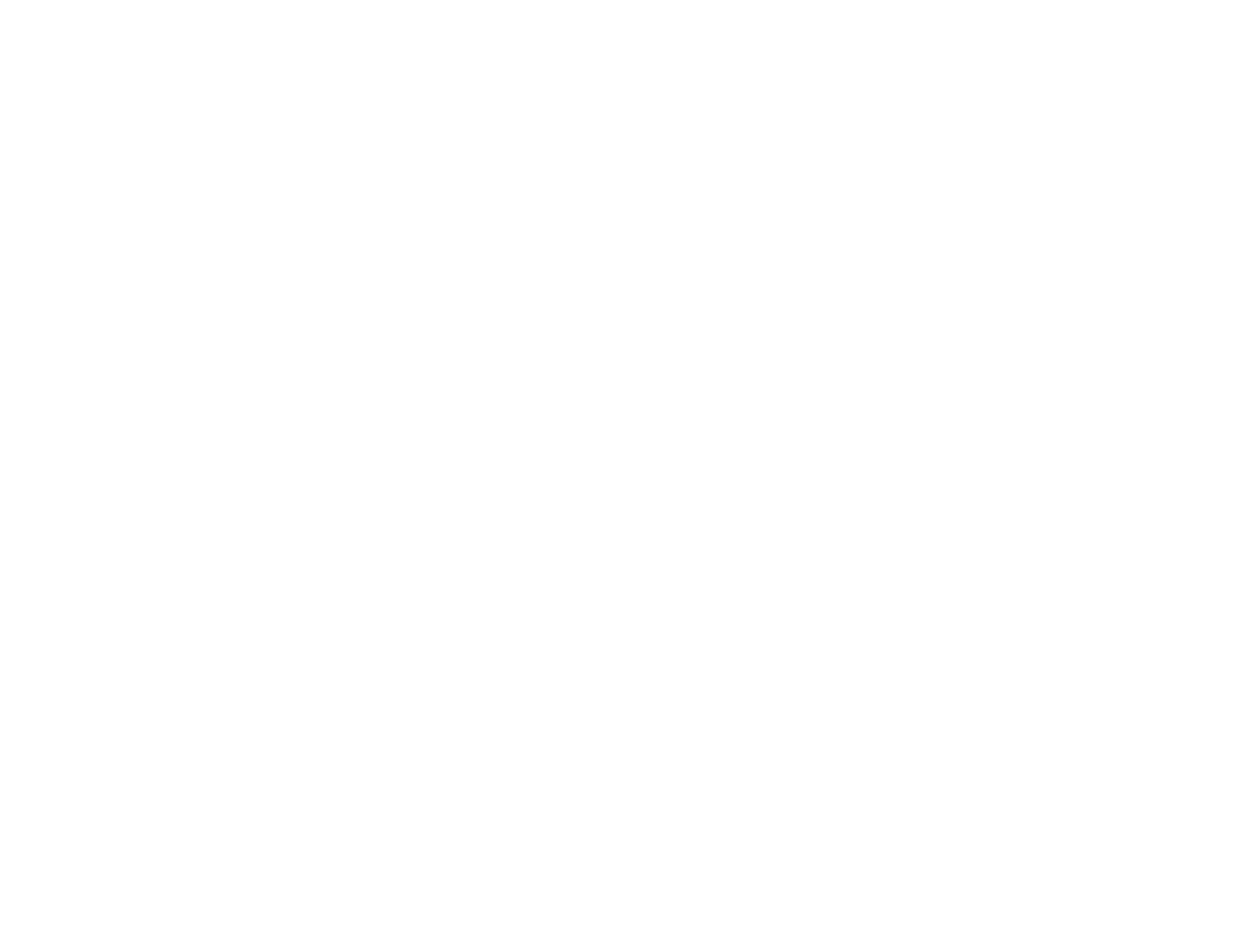
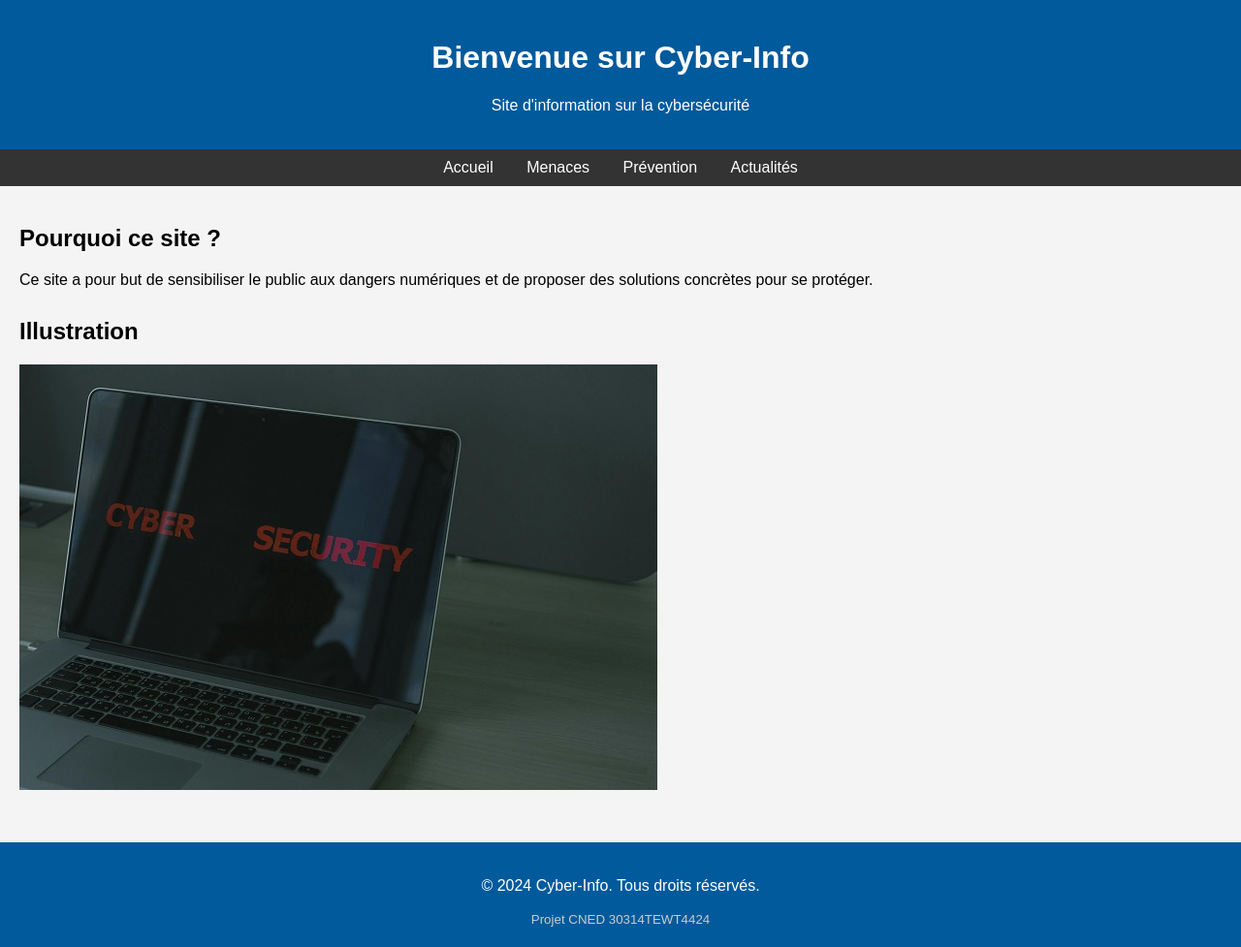
Before and after one commit to Coconutexploder/JulienCnedProjet4, a plain HTML site: page cyber-info/index.html in a window 1280 px wide. Shown: the whole page at 97% size. Before the commit the page ends 800 px from the top, so only its background shows below. Drawn offline with Linux system fonts and the light colour scheme.

Commit message:
Mise à jour du site complet Mission 4 - pages et images

```diff
--- /dev/null
+++ b/cyber-info/actualites.html
@@ -0,0 +1,35 @@
+<!DOCTYPE html>
+<html lang="fr">
+<head>
+    <meta charset="UTF-8">
+    <title>Cyber-Info – Actualités</title>
+    <link rel="stylesheet" href="style.css">
+</head>
+<body>
+    <header>
+        <h1>Actualités sur la cybersécurité</h1>
+    </header>
+
+    <nav>
+        <a href="index.html">Accueil</a>
+        <a href="menaces.html">Menaces</a>
+        <a href="prevention.html">Prévention</a>
+        <a href="actualites.html">Actualités</a>
+    </nav>
+
+    <main>
+        <section class="section">
+            <h2>Derniers articles</h2>
+            <ul>
+                <li><a href="https://www.cert.ssi.gouv.fr/" target="_blank">CERT-FR – Alertes en cours</a></li>
+                <li><a href="https://www.cybermalveillance.gouv.fr/" target="_blank">Cybermalveillance.gouv.fr</a></li>
+                <li><a href="https://www.zdnet.fr/actualites/cybersecurite/" target="_blank">ZDNet – Actualités cybersécurité</a></li>
+            </ul>
+        </section>
+    </main>
+
+    <footer>
+        <p>&copy; 2024 Cyber-Info</p>
+    </footer>
+</body>
+</html>
--- a/cyber-info/index.html
+++ b/cyber-info/index.html
@@ -0,0 +1,44 @@
+<!DOCTYPE html>
+<html lang="fr">
+<head>
+    <meta charset="UTF-8">
+    <title>Cyber-Info – Accueil</title>
+    <!-- Lien vers la feuille de style principale -->
+    <link rel="stylesheet" href="style.css">
+</head>
+<body>
+    <!-- En-tête du site -->
+    <header>
+        <h1>Bienvenue sur Cyber-Info</h1>
+        <p>Site d'information sur la cybersécurité</p>
+    </header>
+
+    <!-- Menu de navigation -->
+    <nav>
+        <a href="index.html">Accueil</a>
+        <a href="menaces.html">Menaces</a>
+        <a href="prevention.html">Prévention</a>
+        <a href="actualites.html">Actualités</a>
+    </nav>
+
+    <!-- Contenu principal -->
+    <main>
+        <section class="section">
+            <h2>Pourquoi ce site ?</h2>
+            <p>Ce site a pour but de sensibiliser le public aux dangers numériques et de proposer des solutions concrètes pour se protéger.</p>
+        </section>
+
+        <section class="section">
+            <h2>Illustration</h2>
+            <!-- Image illustrative -->
+            <img src="images/cyber.jpg" alt="Cybersécurité">
+        </section>
+    </main>
+
+    <!-- Pied de page -->
+    <footer>
+        <p>&copy; 2024 Cyber-Info. Tous droits réservés.</p>
+        <small>Projet CNED 30314TEWT4424</small>
+    </footer>
+</body>
+</html>
--- a/cyber-info/style.css
+++ b/cyber-info/style.css
@@ -0,0 +1,61 @@
+/* Mise en page globale */
+body
+{
+    background-color: #f4f4f4;
+    font-family: Arial, sans-serif;
+    margin: 0;
+    padding: 0;
+}
+
+/* En-tête et pied de page */
+header, footer
+{
+    background-color: #005a9c;
+    color: white;
+    text-align: center;
+    padding: 20px 10px;
+}
+
+/* Menu de navigation */
+nav
+{
+    background-color: #333;
+    text-align: center;
+    padding: 10px;
+}
+
+nav a
+{
+    color: white;
+    margin: 0 15px;
+    text-decoration: none;
+}
+
+nav a:hover
+{
+    text-decoration: underline;
+}
+
+/* Section principale */
+main
+{
+    padding: 20px;
+}
+
+.section
+{
+    margin-bottom: 30px;
+}
+
+/* Images */
+img
+{
+    max-width: 100%;
+    height: auto;
+}
+
+/* Pied de page */
+footer small
+{
+    color: #ccc;
+}
```
Also changed, not shown: cyber-info/menaces.html (+3 -0 lines), cyber-info/prevention.html (added, +41 -0 lines), cyber-info/images/cyber.jpg (added), cyber-info/images/malware.jpg (added).
